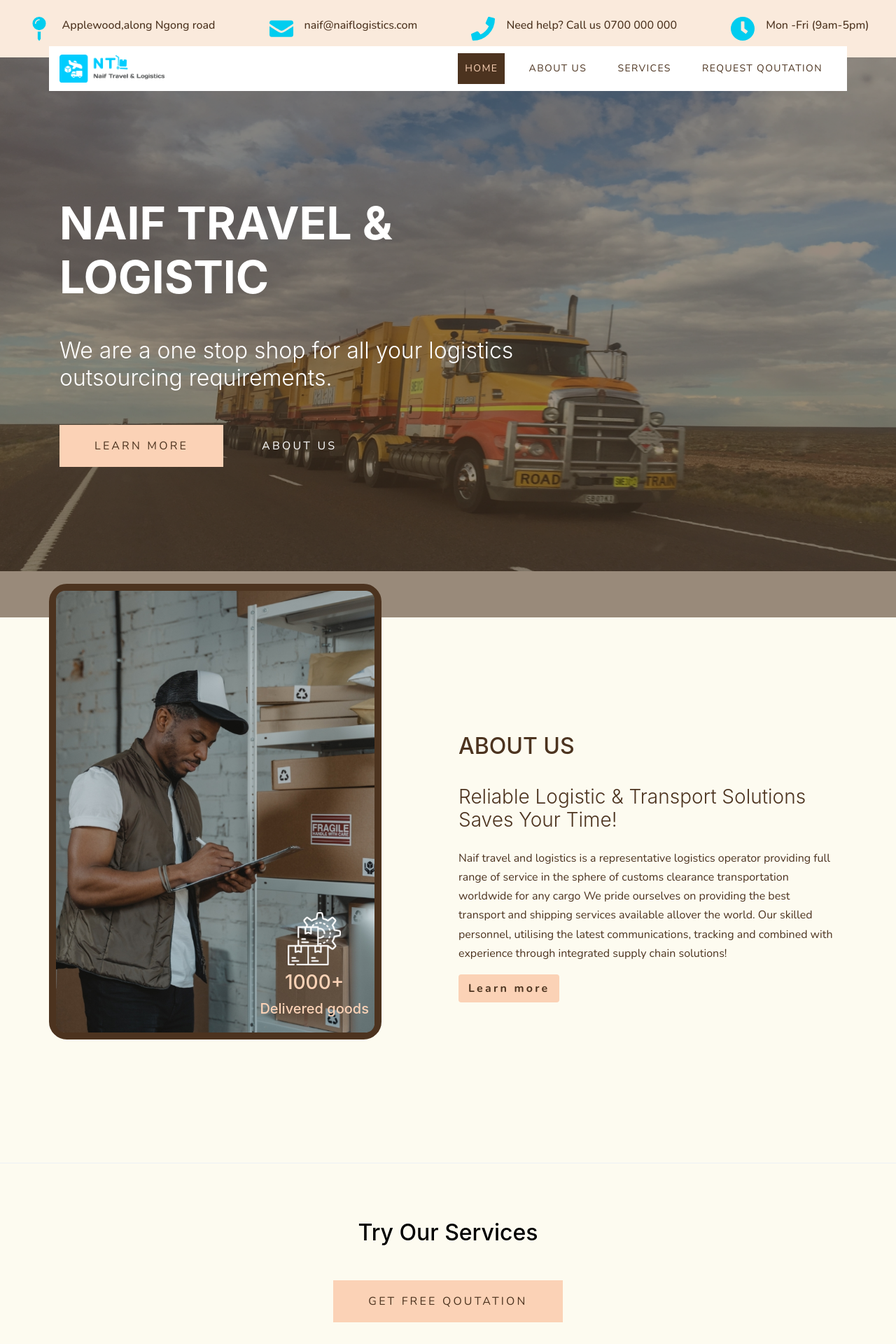
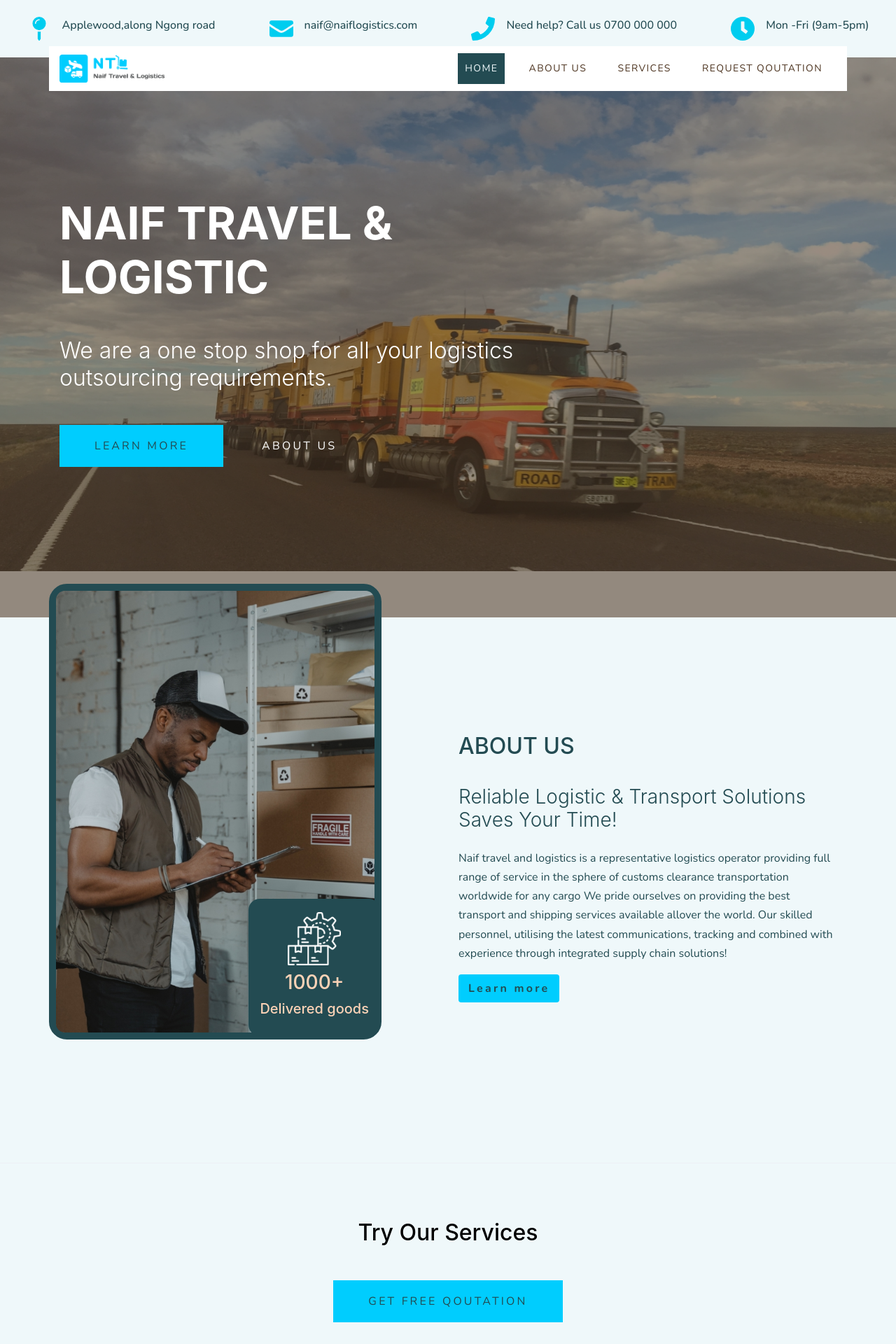
Before and after one commit to iamstr/logistics, a PHP site: page / in a window 1280 px wide. Shown: the top 1920 px of the page at 70% size. Run offline with PHP 8.4, Linux system fonts and the light colour scheme; some web fonts are replaced.

Commit message:
feat: use correct styling

```diff
--- a/css/custom.css
+++ b/css/custom.css
@@ -1,21 +1,25 @@
 .brand-color {
-  background-color: #4c331f;
-  color: #fbd2b6;
+  background-color: #00cdfe;
+  color: #234B52;
 }
 .brand-color-2 {
   color: #fbd2b6;
 }
 .brand-bg-2 {
-  background-color: #faeadc;
+  background-color: #EFF8FA;
+  color:#234B52;
 }
-.brand-color-3 {
-  color: #fdfbf0;
+.brand-bg-3 {
+  background-color: #234B52;
+}
+.brand-bg-4 {
+  background-color: #D5F7FF;
 }
 body,
 html {
   font-family: "Nunito", sans-serif;
-  background-color: #fdfbf0;
-  color: #4c331f;
+  background-color: #EFF8FA;
+  color: #234B52;
 }
 
 .site-navbar .site-navigation .site-menu > li > a {
@@ -25,20 +29,26 @@ html {
 }
 .site-navbar .site-navigation .site-menu > li > a:hover {
   color: #4c331f;
-  border-bottom: 2px solid #4c331f;
+  border-bottom: 2px solid #234B52;
+  transition: all 0.4s ease-in-out;
+}
+.site-navbar .site-navigation .site-menu > li.active > a:hover {
+  color: #234B52;
+  background-color: #04cdff;
   transition: all 0.4s ease-in-out;
 }
 .site-navbar .site-navigation .site-menu .active > a {
-  color: #4c331f;
+ background-color: #EFF8FA;
+  color:#234B52;
 }
 .site-navbar .site-navigation .site-menu .active > a {
-  background-color: #4c331f;
-  color: #fbd2b6;
+ background-color: #234B52;
+  color: #EFF8FA;
 }
 
 .btn-primary {
-  background-color: #fbd2b6 !important;
-  color: #4c331f !important;
+   background-color: #00cdfe !important;
+  color: #234B52 !important;
 }
 
 .service-type {
@@ -62,7 +72,7 @@ html {
 }
 .wcu-img {
   background: url("../images/hero-img/andy-li-CpsTAUPoScw-unsplash.jpg"),
-    #4c331f;
+    #bdf2ff;
   height: 31.25rem;
   background-position: center;
   background-repeat: no-repeat;
@@ -110,3 +120,9 @@ html {
 .img-about-round {
   border-radius: 0.8rem;
 }
+.bg-world-map{
+  background-image: url('../images/hero-img/world\ map.png');
+  background-size: cover;
+    background-position: center;
+    background-repeat-y: no-repeat;
+}
```
